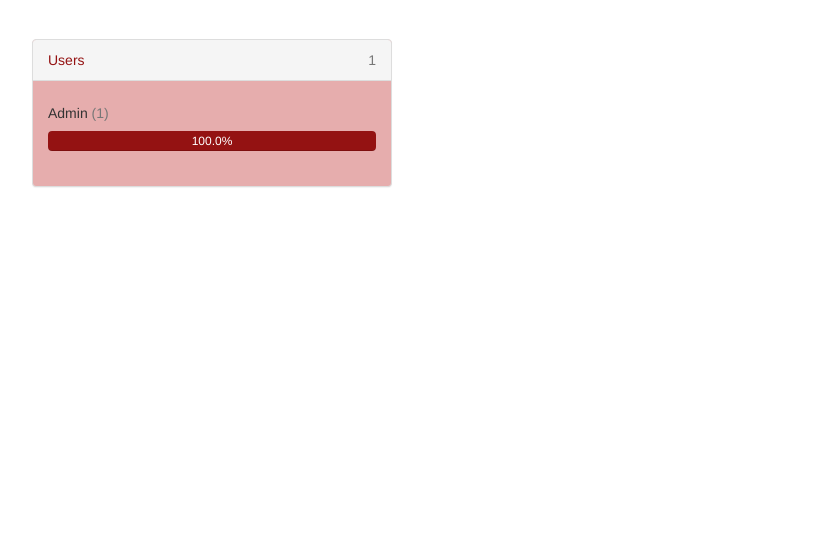
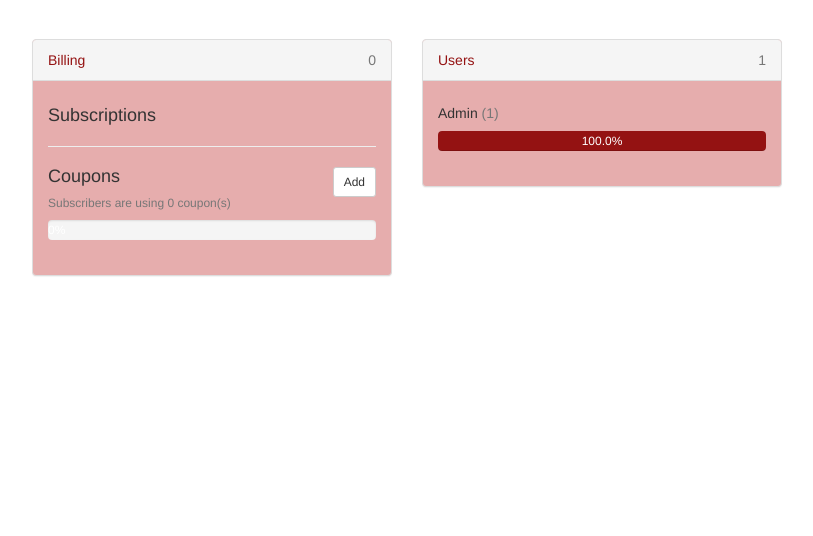
Before and after one commit to Makeem1/flask_snake_game, a Flask app: page /admin in a window 1280 px wide. Shown: the part 51-587 px from the top of the page, without its empty margins (38-851 px from the left). Run offline with Flask 2, Linux system fonts and the light colour scheme; the visitor is signed in with stand-in values (Sample User, id 1); data comes from the database, SQL or seed files in the repository; data that the repository does not hold is empty; some libraries are stand-ins or nearby versions.

Commit message:
extending billing to admin dashboard

```diff
--- a/flask_snake_game/snakeeyes/blueprints/admin/models.py
+++ b/flask_snake_game/snakeeyes/blueprints/admin/models.py
@@ -1,17 +1,43 @@
 from snakeeyes.blueprints.user.models import User
+from snakeeyes.blueprints.billing.models.subscription import Subscription
+from sqlalchemy import func
 from snakeeyes.extensions import db
-from sqlalchemy import func
-
 
 class Dashboard(object):
 	@classmethod
 	def group_and_count_users(cls):
 		"""Provide a group and count on all user"""
-		return Dashboard._group_and_count_users(User, User.role)
+		return Dashboard._group_and_count(User, User.role)
 
 
 	@classmethod
-	def _group_and_count_users(cls, model , field):
+	def group_and_count_plans(cls):
+		"""
+		Provide a group by and count all subscribers
+		"""
+		return Dashboard._group_and_count(Subscription, Subscription.plan)
+
+	@classmethod
+	def group_and_count_coupons(cls):
+		"""
+		Obtain coupon usage statistics across all subscribers.
+
+		:return: tuple
+		"""
+		not_null = db.session.query(Subscription).filter(
+							Subscription.coupon.isnot(None)).count()
+		total = db.session.query(func.count(Subscription.id)).scalar()
+
+		if total == 0:
+			percent = 0
+		else:
+			percent = round((not_null / float(total)) * 100, 1)
+
+		return not_null, total, percent
+
+
+	@classmethod
+	def _group_and_count(cls, model , field):
 		"""This is a private method that group result for a specific model and field"""
 
 		count = func.count(field)
--- a/flask_snake_game/snakeeyes/blueprints/admin/templates/admin/page/dashboard.html
+++ b/flask_snake_game/snakeeyes/blueprints/admin/templates/admin/page/dashboard.html
@@ -3,6 +3,53 @@
 
 {% block body  %}
 	<div class="row">
+		<div class="col-md-4">
+      <div class="panel panel-default">
+        <div class="panel-heading">
+          <a href="#">Billing</a>
+          <span class="pull-right text-muted">
+            {{ group_and_count_plans.total }}
+          </span>
+        </div>
+        <div class="panel-body">
+          <h4>Subscriptions</h4>
+          {% for item in group_and_count_plans.query %}
+            {% set percent = ((item[0] / group_and_count_plans.total) * 100) | round %}
+            <h5>
+              {{ item[1] | title }}
+              <span class="text-muted">({{ item[0] }})</span>
+            </h5>
+            <div class="progress">
+              <div class="progress-bar" role="progressbar"
+                   aria-valuenow="{{ percent }}" aria-valuemin="0"
+                   aria-valuemax="100" style="width: {{ percent }}%;">
+                {{ percent }}%
+              </div>
+            </div>
+          {% endfor %}
+          <hr/>
+          <h4>
+            Coupons
+            <a href="#"
+               class="btn btn-default btn-sm pull-right">Add</a>
+          </h4>
+          <h5 class="small text-muted">
+            Subscribers are using
+            {{ group_and_count_coupons[0] }} coupon(s)
+          </h5>
+
+          <div class="progress">
+            <div class="progress-bar" role="progressbar"
+                 aria-valuenow="{{ group_and_count_coupons[2] }}"
+                 aria-valuemin="0"
+                 aria-valuemax="100"
+                 style="width: {{ group_and_count_coupons[2] }}%;">
+              {{ group_and_count_coupons[2] }}%
+            </div>
+          </div>
+        </div>
+      </div>
+    </div>
     <div class="col-md-4">
       <div class="panel panel-default">
         <div class="panel-heading">
--- a/flask_snake_game/snakeeyes/blueprints/admin/views.py
+++ b/flask_snake_game/snakeeyes/blueprints/admin/views.py
@@ -27,9 +27,13 @@ def before_request():
 
 @admin.route('')
 def dashboard():
-	group_and_count_users = Dashboard.group_and_count_users()
-	return render_template('admin/page/dashboard.html',
-				group_and_count_users=group_and_count_users)
+  group_and_count_users = Dashboard.group_and_count_users()
+  group_and_count_plans = Dashboard.group_and_count_plans()
+  group_and_count_coupons = Dashboard.group_and_count_coupons()
+  return  render_template('admin/page/dashboard.html',
+      group_and_count_users = group_and_count_users,
+      group_and_count_coupons = group_and_count_coupons,
+      group_and_count_plans = group_and_count_plans)
 
 
 @admin.route('/users', defaults={'page': 1})
--- a/flask_snake_game/snakeeyes/blueprints/billing/gateways/stripecom.py
+++ b/flask_snake_game/snakeeyes/blueprints/billing/gateways/stripecom.py
@@ -154,8 +154,8 @@ class Subscription(object):
         :return: Stripe subscription
         """
         customer = stripe.Customer.retrieve(customer_id)
-        # print(customer)
-        # print(len(customer))
+        print(customer)
+        print(len(customer))
         subscription_id = customer.subscriptions.data[0].id
         subscription = customer.subscriptions.retrieve(subscription_id)
 
--- a/flask_snake_game/snakeeyes/templates/layouts/base.html
+++ b/flask_snake_game/snakeeyes/templates/layouts/base.html
@@ -24,6 +24,7 @@
     <link
       rel="stylesheet"
       href="{{ url_for('static', filename='styles/vendor/font-awesome.min.css') }}">
+
     <script src="https://code.jquery.com/jquery-1.12.2.min.js"
             integrity="sha256-lZFHibXzMHo3GGeehn1hudTAP3Sc0uKXBXAzHX1sjtk="
             crossorigin="anonymous"></script>
```
Also changed, not shown: flask_snake_game/snakeeyes/blueprints/billing/views/billing.py (+3 -5 lines), 1 other file.
